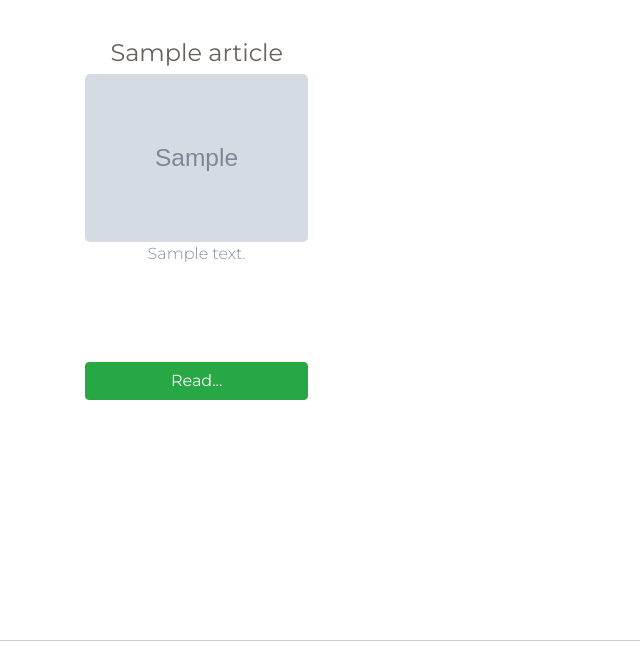
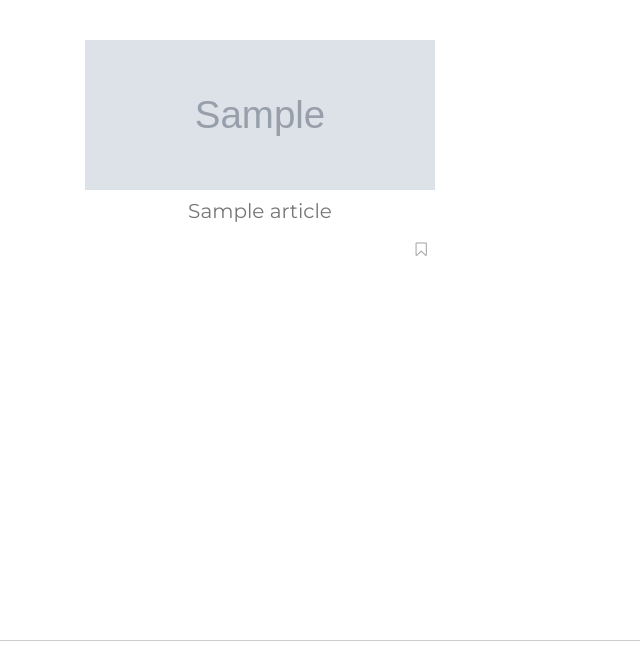
Before and after one commit to DudkinON/web-zoomer, a Django app: page / in a window 1280 px wide. Shown: the part 56-706 px from the top of the page, without its empty margins (0-640 px from the left). Run offline with Django 3.2, Linux system fonts and the light colour scheme; data comes from the database, SQL or seed files in the repository; tables that the repository leaves empty hold one stand-in row (values such as "Sample post"); grey boxes marked "Sample" are stand-in pictures; parts of the project's set-up code (start-up, migrations or seed data) failed here and were passed over; some libraries are stand-ins or nearby versions.

Commit message:
redisign home page

```diff
--- a/blog/models.py
+++ b/blog/models.py
@@ -73,6 +73,14 @@
         verbose_name = _('Article')
         verbose_name_plural = _('Articles')
 
+    @property
+    def count_published_articles_by_author(self):
+        """Return amount of published articles
+
+        :return int:
+        """
+        return Article.objects.filter(author_id=self.author_id).all().count()
+
 
 class ArticleLikes(models.Model):
     user = models.ForeignKey(User, verbose_name=_("user"), )
--- a/main/views.py
+++ b/main/views.py
@@ -24,6 +24,8 @@
     args = dict()
     args['articles'] = Article.objects.filter(is_active=True).order_by(
         "-created")
+    # args['published_stories'] = Article.objects.filter(
+    #     author=current_article.author).all().count() or 0
     request.session.set_test_cookie()
 
     return render(request, 'main/home.html', args)
--- a/static/css/main.css
+++ b/static/css/main.css
@@ -783,6 +783,18 @@
     margin: 160px 0;
 }
 
+.h-250 {
+    height: 250px;
+}
+
+.h-300 {
+    height: 300px;
+}
+
+.h-350 {
+    height: 350px;
+}
+
 .navbar-default .navbar-nav > li > a:focus, .navbar-default .navbar-nav > li > a:hover {
     color: #4cae4c;
 }
@@ -863,6 +875,10 @@
     margin: 10px 0;
 }
 
+.article-item:hover > a > .image-front {
+    opacity: 1;
+}
+
 .img-text-left {
     float: left;
     margin: 5px 10px 5px 5px !important;
@@ -922,15 +938,6 @@
     color: gray;
 }
 
-.h-360 {
-    height: 360px;
-}
-
-.btn-article-item {
-    width: 100%;
-    bottom: 0px;
-    position: absolute;
-}
 
 .card {
     border: 1px solid #d5d5d5;
@@ -1133,7 +1140,44 @@
     border-bottom: 0 solid;
 }
 
-/*@media screen and (max-width: 474px)*/
+.image-front {
+    height: 150px;
+    background-position: 50% 50% !important;
+    background-size: cover!important;
+    opacity: 0.8;
+}
+
+.user-card-home {
+    position: absolute;
+    left: 0;
+    bottom: 0;
+}
+
+.bookmark-article {
+    color: #acaead;
+    float: right;
+    padding: 8px;
+    cursor: pointer;
+}
+
+.bookmark-article:hover {
+    color: #4cae4c;
+}
+
+.read-author {
+    font-size: 14px;
+    color: #9b9d9c;
+    float: right;
+    padding-top: 12px;
+    padding-right: 5px;
+    cursor: pointer;
+}
+
+.read-author:hover {
+    color: #4cae4c;
+}
+
+
 @media screen and (max-width: 992px) {
     .search-form {
         display: none;
--- a/templates/main/home.html
+++ b/templates/main/home.html
@@ -14,7 +14,8 @@
                 {% elif message.tags == 'success' %} alert-success
                 {% endif %}
                 alert-dismissible" role="alert">
-                    <button type="button" class="close cursor-pointer" data-dismiss="alert"
+                    <button type="button" class="close cursor-pointer"
+                            data-dismiss="alert"
                             aria-label="Close">
                         <span aria-hidden="true">&times;</span></button>
                     <strong>{{ message }}</strong>
@@ -25,17 +26,61 @@
     {% if articles %}
         <div class="row">
             {% for article in articles %}
-                <div class="col-xs-12 col-sm-6 col-md-4">
-                    <div class="thumbnail">
-                        <div class="article-item h-360">
-                            <h2 class="h4 text-center">{{ article.title }}</h2>
-                            <img src="/media/{{ article.image.image }}" alt="{{ article.image.name }}"
-                                 class="img-rounded">
-                            <p class="text-muted text-center">{{ article.description|truncatechars_html:110 }}</p>
-                            <div class="div-article-btn">
-                                <a href="{% url "blog:articles" %}{{ article.slug }}" class="btn btn-success btn-article-item">{% trans "Read..." %}</a>
+                <div class="col-xs-12 col-sm-6">
+                    <div class="article-item h-250">
+                        <a href="{% url "blog:article" article.slug %}">
+                            <div class="image-front"
+                                 style="background-image: url('{{ article.image.image.url }}')"></div>
+                            <h2 class="h5 text-center pt-10"
+                                data-toggle="tooltip"
+                                data-placement="top"
+                                title="{{ article.description|truncatechars_html:110 }}"
+                            >{{ article.title }}</h2>
+                        </a>
+                        <div class="article-footer">
+                            <div class="bookmark-article"
+                                 data-toggle="tooltip"
+                                 data-placement="top"
+                                 title="{% trans "Bookmark this story" %}">
+                                <i class="fa fa-bookmark-o"
+                                   aria-hidden="true"></i>
+                            </div>
+                            <div class="btn-group dropup">
+                            <span class="user-link dropdown-toggle"
+                                  data-toggle="dropdown"
+                                  aria-haspopup="true" aria-expanded="false">
+                            <img src="{{ article.author.avatar }}" alt=""
+                                 class="rounded-circle user-photo">
+                            <span>{{ article.author.get_full_name }}</span>
+                            </span>
+                                <div class="dropdown-menu p-20 user-card">
+                                    <a href="{% url 'users:profile' article.author.id %}"
+                                       data-toggle="tooltip"
+                                       data-placement="top"
+                                       title="{% trans "The Author's profile" %}">
+                                        <img src="{{ article.author.avatar }}"
+                                             alt="{{ article.author.get_full_name }}"
+                                             class="rounded-circle user-photo">
+                                        <span class="h6">{{ article.author.get_full_name }}</span>
+                                    </a>
+                                    <hr>
+                                    <div class="rating">{% trans "raiting" %}: 0</div>
+
+                                    <div>{% trans "published stories" %}: {{ article.count_published_articles_by_author }}</div>
+                                    <a href="#" class="">{% trans "author's stories" %}</a>
+                                    <div class="user-card-footer">
+                                        <span class="read-author"
+                                              data-toggle="tooltip"
+                                              data-placement="top"
+                                              title="{% trans "Read this Author" %}">
+                                            <i class="fa fa-book" aria-hidden="true"></i>
+                                        </span>
+                                        <div class="pt-10">readers: 0</div>
+                                    </div>
+                                </div>
                             </div>
                         </div>
+
                     </div>
                 </div>
             {% endfor %}
--- a/wzwz_ru/settings.py
+++ b/wzwz_ru/settings.py
@@ -170,3 +170,7 @@
 MEDIA_URL = '/media/'
 
 MEDIA_ROOT = os.path.join(BASE_DIR, "media")
+
+ARTICLE_IMG_ROOT = 'article_images'
+
+USER_AVATAR_ROOT = 'avatars'
```
Also changed, not shown: main/functions.py (+26 -5 lines), static/js/main.js (+9 -0 lines), templates/blog/article.html (+5 -7 lines), users/models.py (+6 -2 lines), 1 other file.
